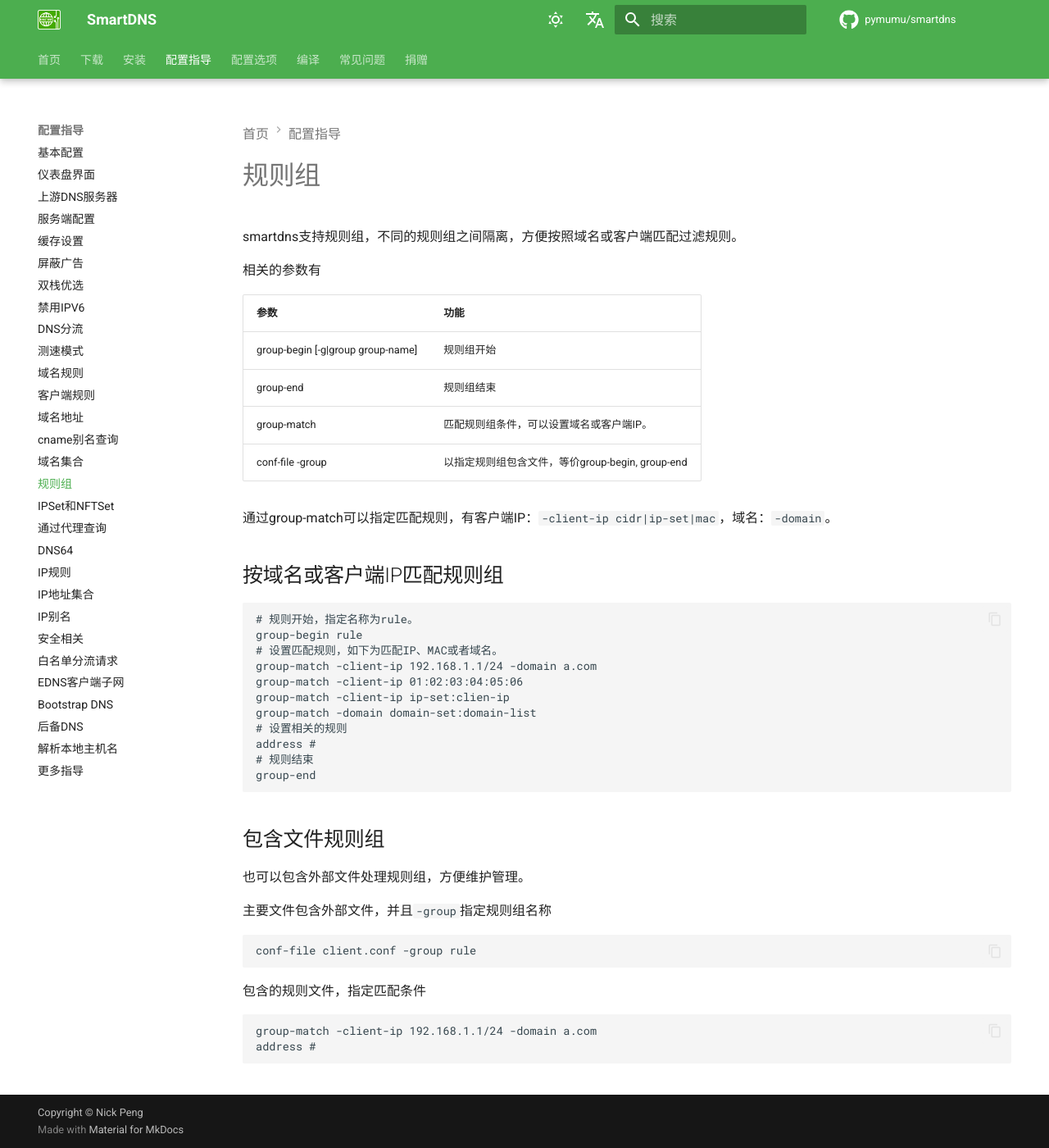
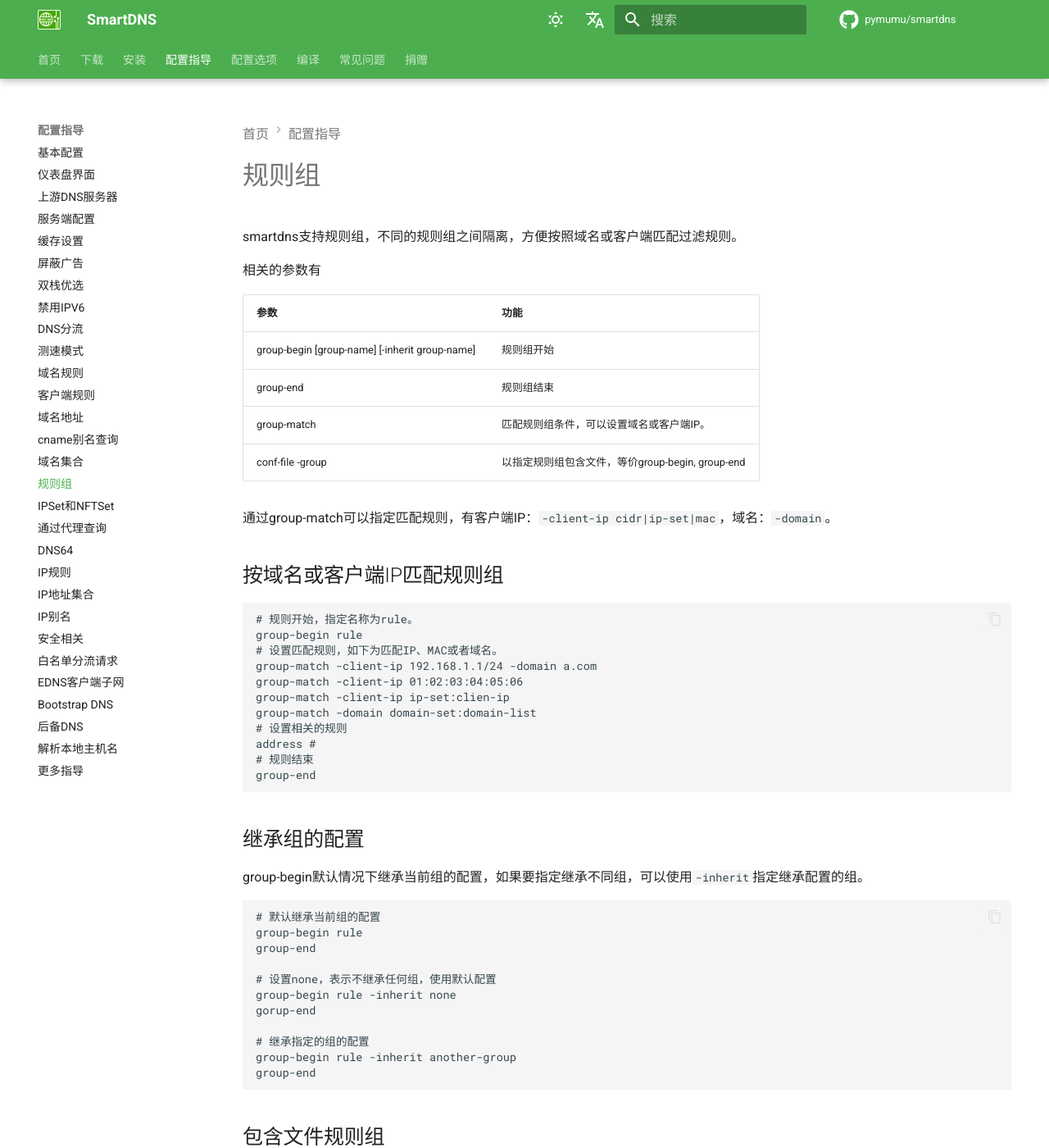
Before and after one commit to pymumu/smartdns, an MkDocs documentation site: the page built from docs/config/rule-group.md, in a window 1280 px wide and 1400 px high. Shown: the whole window at 82% size. Built offline with MkDocs 1.6.1 and Material for MkDocs 9.7.7, drawn with Linux system fonts in a browser that asks for light colours; comment, search, counter and statistics services are not loaded.

Commit message:
add group inherit option

````diff
--- a/docs/config/rule-group.md
+++ b/docs/config/rule-group.md
@@ -11,7 +11,7 @@
 
 | 参数 | 功能 |
 |--|--|
-| group-begin [-g\|group group-name] | 规则组开始
+| group-begin [group-name] [-inherit group-name]| 规则组开始
 | group-end  | 规则组结束
 | group-match  | 匹配规则组条件，可以设置域名或客户端IP。
 | conf-file -group  | 以指定规则组包含文件，等价group-begin, group-end
@@ -35,6 +35,24 @@
   group-end
   ```
 
+## 继承组的配置
+
+group-begin默认情况下继承当前组的配置，如果要指定继承不同组，可以使用`-inherit`指定继承配置的组。
+
+  ```
+  # 默认继承当前组的配置
+  group-begin rule
+  group-end
+
+  # 设置none，表示不继承任何组，使用默认配置
+  group-begin rule -inherit none
+  gorup-end
+
+  # 继承指定的组的配置
+  group-begin rule -inherit another-group
+  group-end
+  ```
+
 ## 包含文件规则组
 
 也可以包含外部文件处理规则组，方便维护管理。
````
Also changed, not shown: docs/configuration.md (+1 -1 lines), en/docs/config/rule-group.md (+19 -1 lines), en/docs/configuration.md (+1 -1 lines).
